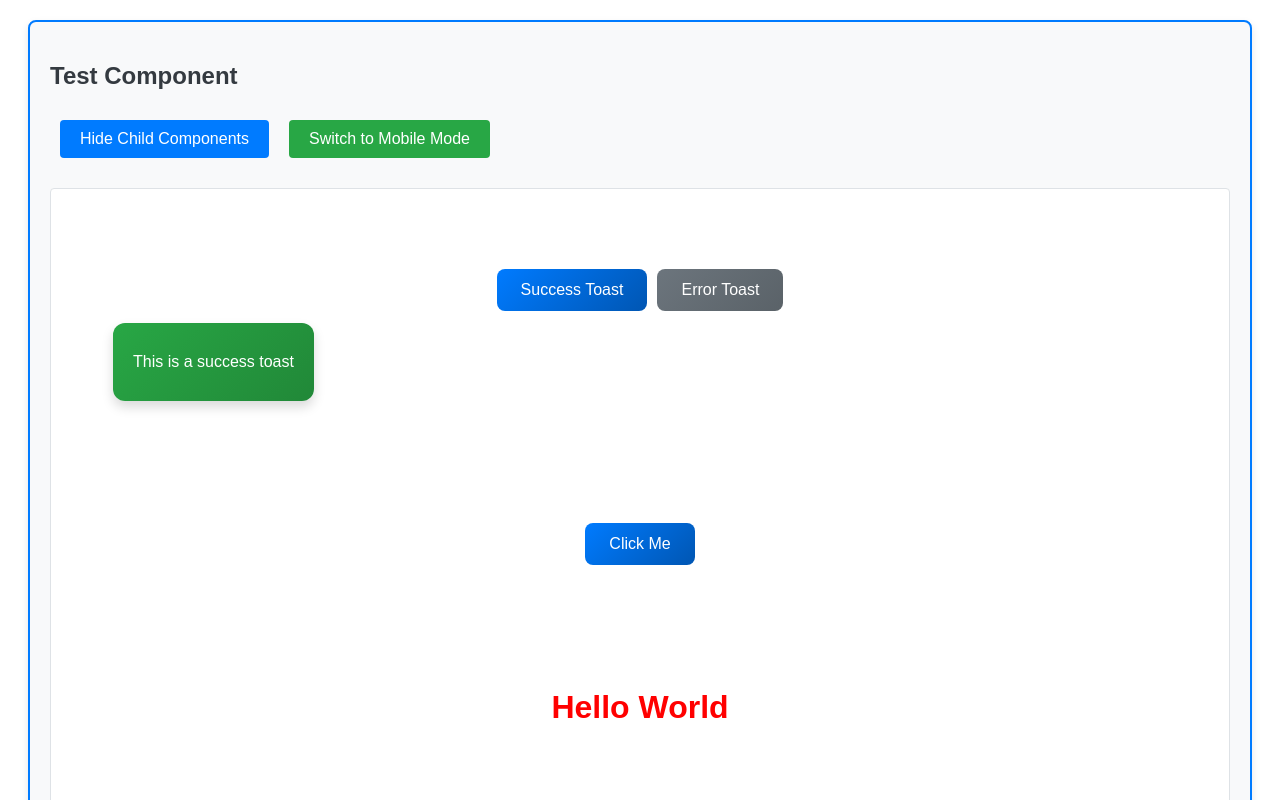
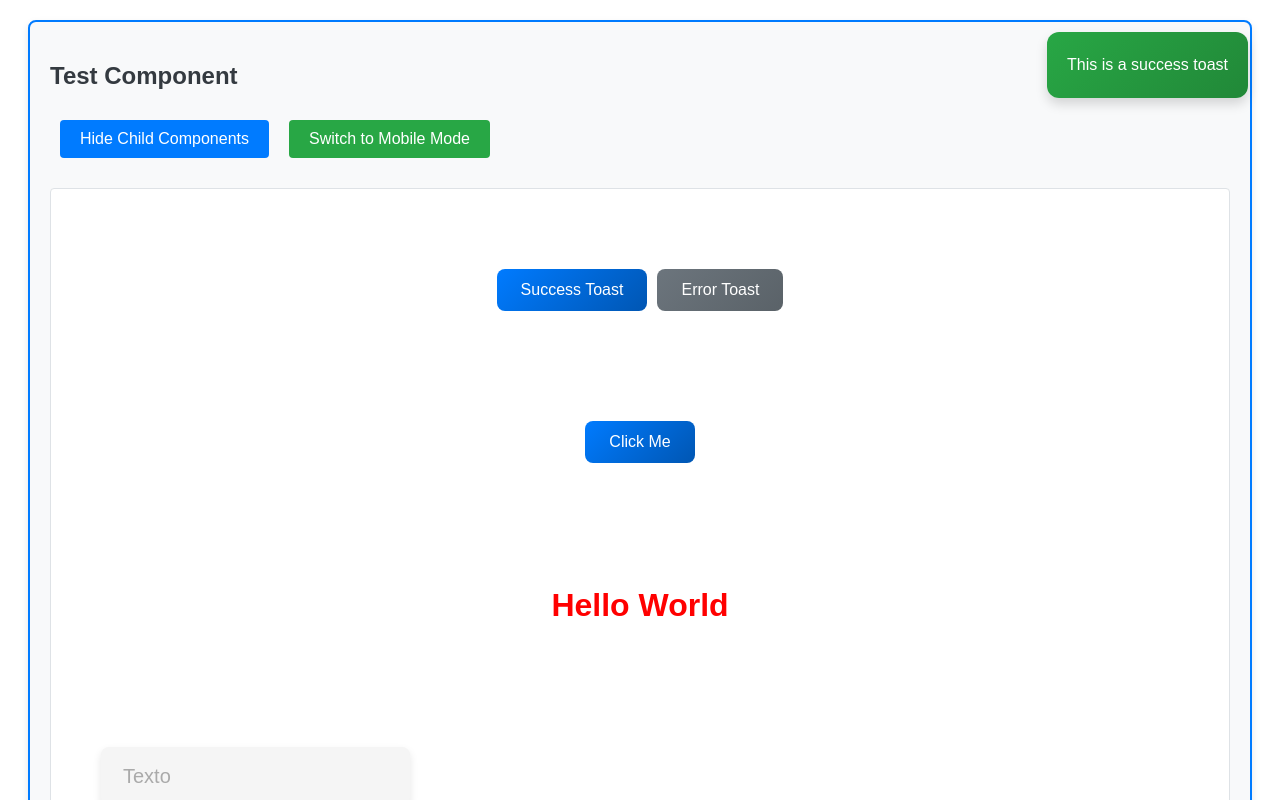
Before and after one commit to AlvaroMartinCrespo/component-catalog, a React (Vite) app: page / in a window 1280 px wide. Both pictures are taken after a click on the button "Success Toast". Shown: the top 800 px of the page. Built offline with nearby package versions, Linux system fonts and the light colour scheme.

Commit message:
toast adjusted

```diff
--- a/src/components/Toast/toast.css
+++ b/src/components/Toast/toast.css
@@ -1,6 +1,6 @@
-/* Contenedor de la toast con animación de entrada */
+/* Contenedor de la toast */
 .toast-container {
-  padding: 14px 20px;
+  padding: 8px 20px;
   margin: 12px;
   border-radius: 12px;
   font-family: Arial, sans-serif;
@@ -13,8 +13,11 @@
   transform: translateY(0);
   max-width: 90%;
   animation: slideIn 0.5s ease forwards;
+  position: fixed;
+  z-index: 1000;
 }
 
+/* Animación de entrada */
 @keyframes slideIn {
   from {
     opacity: 0;
@@ -26,24 +29,44 @@
   }
 }
 
-/* Estilo de toast de éxito con degradado */
+/* Variantes de tipo */
 .toast-container.success {
   background: linear-gradient(135deg, #28a745, #218838);
 }
 
-/* Estilo de toast de error con degradado */
 .toast-container.error {
   background: linear-gradient(135deg, #dc3545, #c82333);
 }
 
-/* Efecto de desvanecimiento para ocultar la toast */
+/* Ocultar la toast */
 .toast-container.hide {
   opacity: 0;
   transform: translateY(-20px);
   transition: opacity 0.4s ease, transform 0.4s ease;
 }
 
-/* Responsive: ajustar el tamaño de fuente en pantallas pequeñas */
+/* Posicionamiento */
+.toast-container.top-right {
+  top: 20px;
+  right: 20px;
+}
+
+.toast-container.top-left {
+  top: 20px;
+  left: 20px;
+}
+
+.toast-container.bottom-right {
+  bottom: 20px;
+  right: 20px;
+}
+
+.toast-container.bottom-left {
+  bottom: 20px;
+  left: 20px;
+}
+
+/* Responsive */
 @media (max-width: 480px) {
   .toast-container {
     font-size: 14px;
--- a/src/components/Toast/toast.jsx
+++ b/src/components/Toast/toast.jsx
@@ -1,7 +1,7 @@
 import React, { useEffect, useState } from 'react';
 import './Toast.css'; // Importa la hoja de estilos
 
-const Toast = ({ message, type = 'success', duration = 3000, onClose }) => {
+const Toast = ({ message, type = 'success', duration = 3000, onClose, position='top-right' }) => {
   const [isVisible, setIsVisible] = useState(true);
 
   useEffect(() => {
@@ -21,7 +21,7 @@ const Toast = ({ message, type = 'success', duration = 3000, onClose }) => {
   if (!isVisible) return null;
 
   return (
-    <div className={`toast-container ${type}`}>
+    <div className={`toast-container ${type} ${position}`}>
       <p>{message}</p>
     </div>
   );
```
Lines whose indentation alone changed are shown as unchanged.
